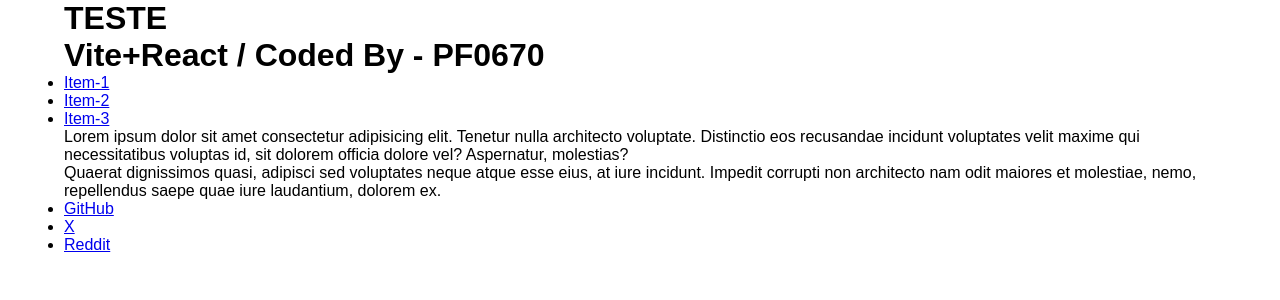
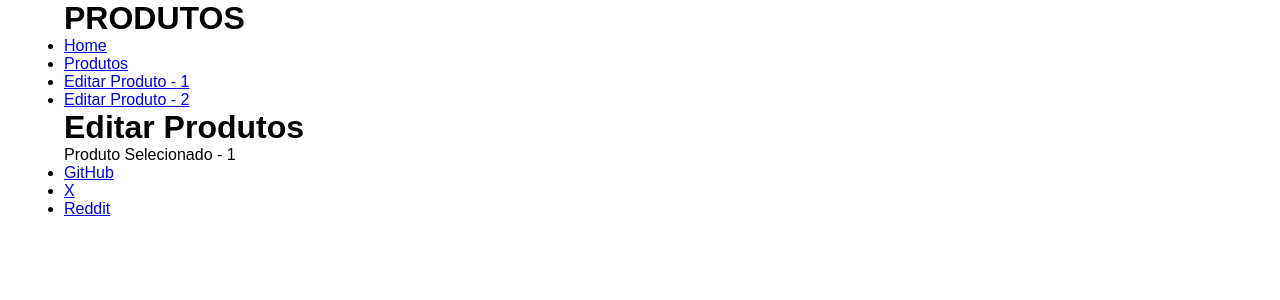
Before and after one commit to pbrnx/spa-1espv, a React (Vite) app: page /editar/produtos/1 in a window 1280 px wide. Shown: the top 300 px of the page. Built offline with nearby package versions, Linux system fonts and the light colour scheme.

Commit message:
Criando link das rotas no cabeçalho.

```diff
--- a/package.json
+++ b/package.json
@@ -11,7 +11,8 @@
   },
   "dependencies": {
     "react": "^18.2.0",
-    "react-dom": "^18.2.0"
+    "react-dom": "^18.2.0",
+    "react-router-dom": "^6.16.0"
   },
   "devDependencies": {
     "@types/react": "^18.2.15",
--- a/src/App.jsx
+++ b/src/App.jsx
@@ -1,3 +1,4 @@
+import { Outlet } from "react-router-dom";
 import Cabecalho from "./components/Cabecalho"
 import Conteudo from "./components/Conteudo"
 import Rodape from "./components/Rodape"
@@ -5,21 +6,18 @@ import style from "./index.module.css";
 
 export default function App(){
 
+
   //Área declarativa
-
-
   return (
     <>
      <div className={style.container}>
         {/* Criar um cabeçalho com um header, um h1 e uma lista ul com 3 itens com links*/}
-
-        <h1>TESTE</h1>
-
-      <Cabecalho/>
+  <Cabecalho/>
 
         {/* Criar uma Seção de conteúdo com uma div e 2 parágrafos com 3 linhas de lorem. */}
 
-        <Conteudo/>
+        {/* <Conteudo/> */}
+        <Outlet/>
 
         {/* Criar um rodapé com uma div uma lista ul e 3 itens com links para redes sociais, um parágrafo com o texto : Todos os meus diereitos reservados. 2023, n"ao se esqueça do código do símbolo do copyright. */}
 
--- a/src/components/Cabecalho.jsx
+++ b/src/components/Cabecalho.jsx
@@ -1,17 +1,22 @@
+import { Link } from "react-router-dom";
+
 export default function Cabecalho() {
   return (
     <>
       <header className="cabecalho">
-        <h1>Vite+React / Coded By - PF0670</h1>
+        <h1>PRODUTOS</h1>
         <ul>
           <li>
-            <a href="#">Item-1</a>
+           <Link to="/">Home</Link>
           </li>
           <li>
-            <a href="#">Item-2</a>
+          <Link to="/produtos">Produtos</Link>
           </li>
           <li>
-            <a href="#">Item-3</a>
+            <Link to="/editar/produtos/1">Editar Produto - 1</Link>
+          </li>
+          <li>
+            <Link to="/editar/produtos/2">Editar Produto - 2</Link>
           </li>
         </ul>
       </header>
--- a/src/main.jsx
+++ b/src/main.jsx
@@ -3,8 +3,26 @@ import ReactDOM from 'react-dom/client';
 import App from './App.jsx';
 import "./index.module.css";
 
+//BLOCO DAS ROTAS
+import { createBrowserRouter, RouterProvider } from 'react-router-dom';
+import Home from "./routes/Home.jsx";
+import Produtos from "./routes/Produtos.jsx";
+import EditarProdutos from "./routes/EditarProdutos.jsx";
+import Error404 from "./routes/Error404.jsx";
+
+const router = createBrowserRouter([
+  {path: "/", element:<App/>,errorElement:<Error404/>,
+    children:[
+      {path:"/" , element:<Home/>},
+      {path:"/produtos" , element:<Produtos/>},
+      {path:"/editar/produtos/:id" , element:<EditarProdutos/>},
+    ]}
+]);
+
+//BLOCO DAS ROTAS
+
 ReactDOM.createRoot(document.getElementById('root')).render(
   <React.StrictMode>
-    <App />
+    <RouterProvider router={router}/>
   </React.StrictMode>,
 )
--- /dev/null
+++ b/src/routes/EditarProdutos.jsx
@@ -0,0 +1,15 @@
+import { useParams } from "react-router-dom";
+
+export default function EditarProdutos() {
+
+    const {id} = useParams();
+
+  document.title = "Editar Produtos " + id;
+
+  return (
+    <div>
+      <h1>Editar Produtos</h1>
+      <p>Produto Selecionado - {id}</p>
+    </div>
+  )
+}
--- /dev/null
+++ b/src/routes/Error404.jsx
@@ -0,0 +1,11 @@
+import { Link } from "react-router-dom";
+
+export default function Error404() {
+  document.title = "404";
+  return (
+    <div>
+      <h1>Error404</h1>
+      <p>Voltar para HOME <Link to="/">Voltar</Link> </p>
+    </div>
+  )
+}
--- /dev/null
+++ b/src/routes/Home.jsx
@@ -0,0 +1,11 @@
+
+export default function Home() {
+
+  document.title = "HOME";
+
+  return (
+    <div>
+      <h1>Home</h1>
+    </div>
+  )
+}
--- /dev/null
+++ b/src/routes/Produtos.jsx
@@ -0,0 +1,11 @@
+
+export default function Produtos() {
+
+  document.title = "PRODUTOS";
+
+  return (
+    <div>
+      <h1>Produtos</h1>
+    </div>
+  )
+}
```
Also changed, not shown: 1 other file (tests, documents, lock files or other folders).
